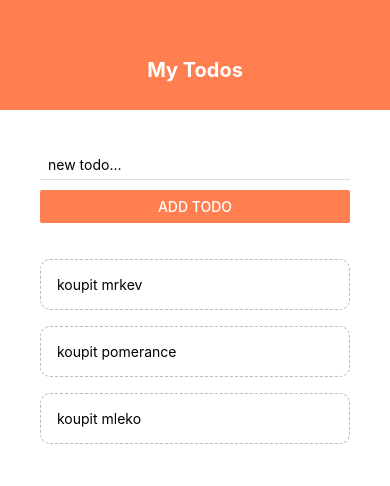
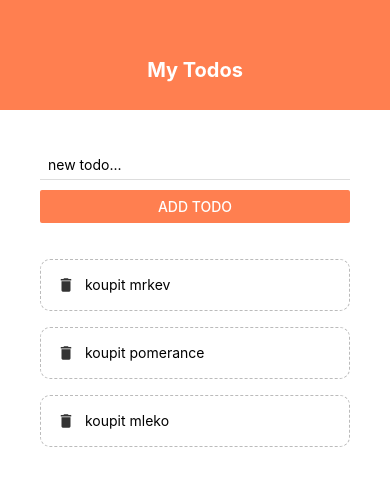
Before and after one commit to Ondraa96/hello-react-native, a React Native app: screen / in a window 390 px wide. Shown: the top 486 px of the page. Built offline with nearby package versions, Linux system fonts and the light colour scheme.

Commit message:
todo item with icon

```diff
--- a/components/TodoItem.js
+++ b/components/TodoItem.js
@@ -1,21 +1,29 @@
 import React from 'react';
-import { StyleSheet, Text, TouchableOpacity } from 'react-native';
+import { StyleSheet, Text, TouchableOpacity, View } from 'react-native';
+import { MaterialIcons } from '@expo/vector-icons';
 
 export default function TodoItem({ item, pressHandler }) {
     return (
         <TouchableOpacity onPress={() => pressHandler(item.id)}>
-            <Text style={styles.item}>{item.text}</Text>
+            <View style={styles.item}>
+                <MaterialIcons name='delete' size={18} color='#333' />
+                <Text style={styles.itemText}>{item.text}</Text>
+            </View>
         </TouchableOpacity>
     )
 }
 
 const styles = StyleSheet.create({
     item: {
+        flexDirection: 'row',
         padding: 16,
         marginTop: 16,
         borderColor: '#bbb',
         borderWidth: 1,
         borderRadius: 10,
         borderStyle: 'dashed'
+    },
+    itemText: {
+        marginLeft: 10
     }
 })
```
